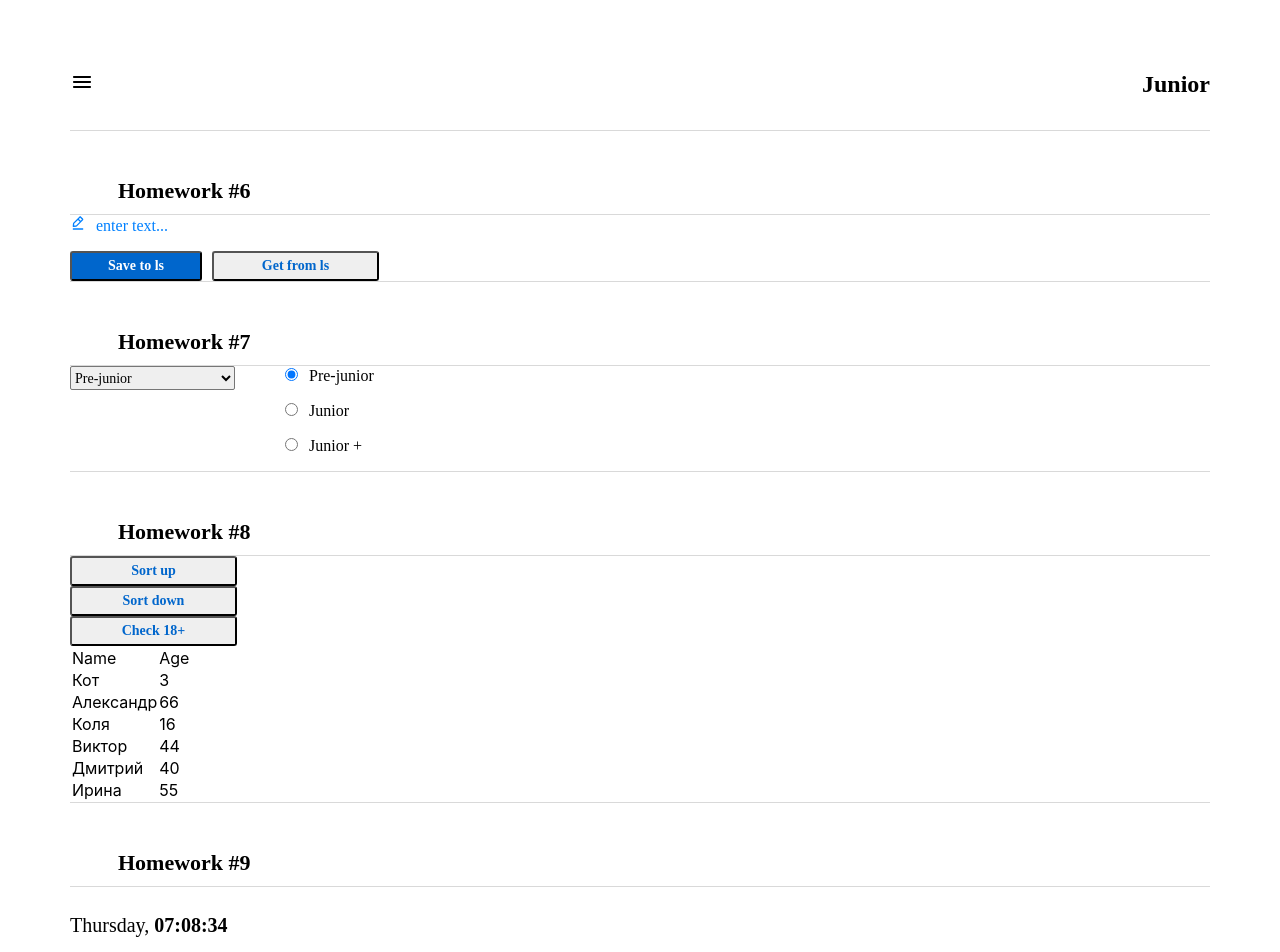
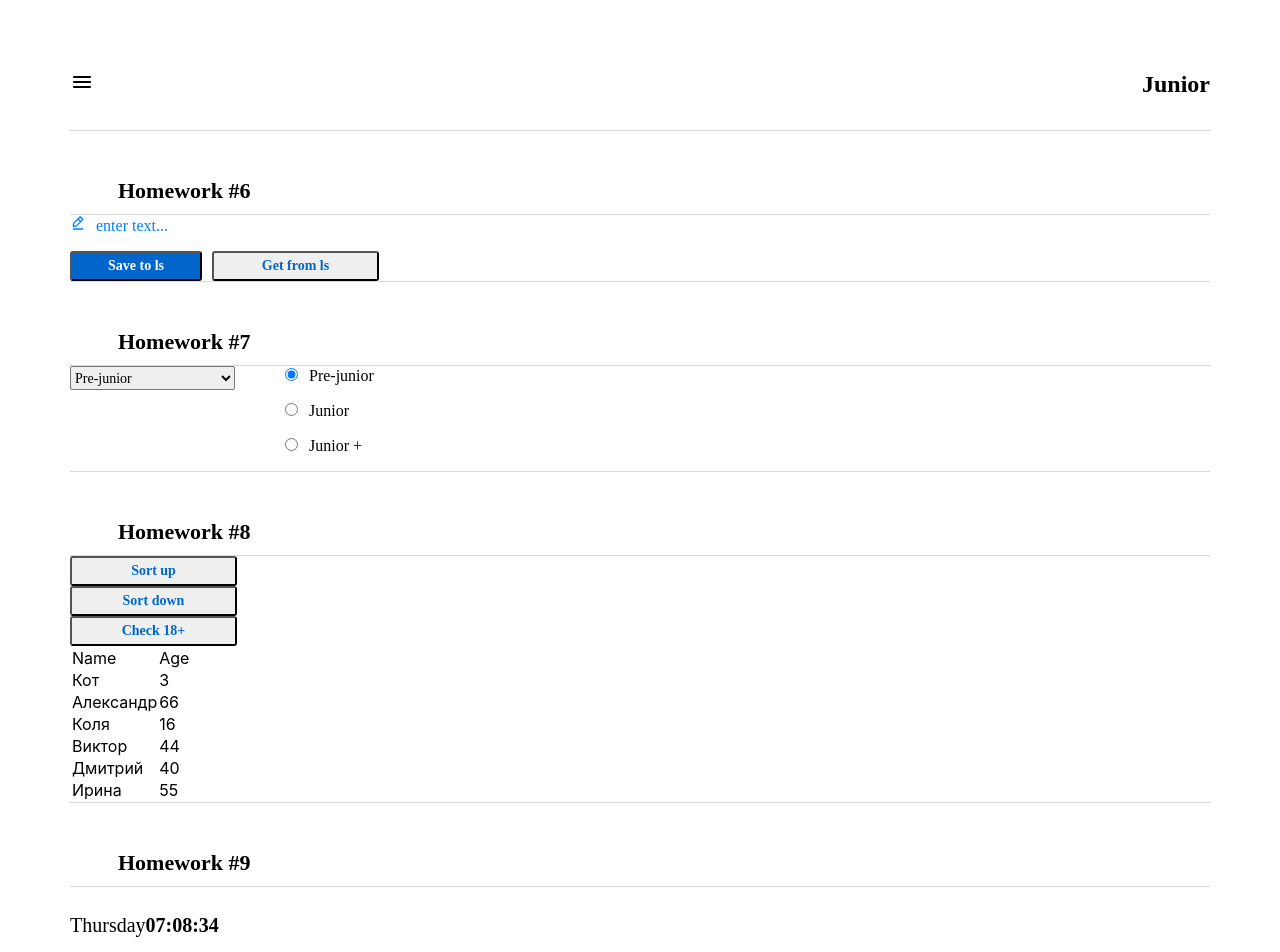
Before and after one commit to oprokopieva382/hw-01, a React (Create React App) app: page /#/junior in a window 1280 px wide. Shown: the top 952 px of the page. Built offline with nearby package versions, Linux system fonts and the light colour scheme.

Commit message:
removed comma

```diff
--- a/src/s2-homeworks/hw09/Clock.tsx
+++ b/src/s2-homeworks/hw09/Clock.tsx
@@ -62,7 +62,7 @@ function Clock() {
         onMouseEnter={onMouseEnter}
         onMouseLeave={onMouseLeave}
       >
-        <span id={"hw9-day"}>{stringDay}, </span>
+        <span id={"hw9-day"}>{stringDay}</span>
         <span id={"hw9-time"}>
           <strong>{stringTime}</strong>
         </span>
@@ -72,7 +72,7 @@ function Clock() {
         <div className={s.more}>
           {show ? (
             <>
-              <span id={"hw9-date"}>{stringDate}, </span>
+              <span id={"hw9-date"}>{stringDate}</span>
               <span id={"hw9-month"}>{stringMonth}</span>
             </>
           ) : (
```
